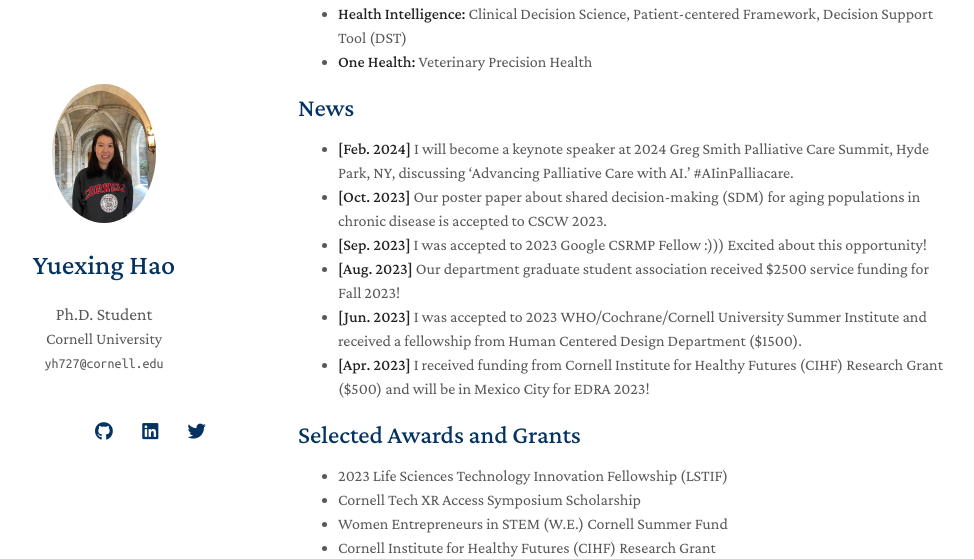
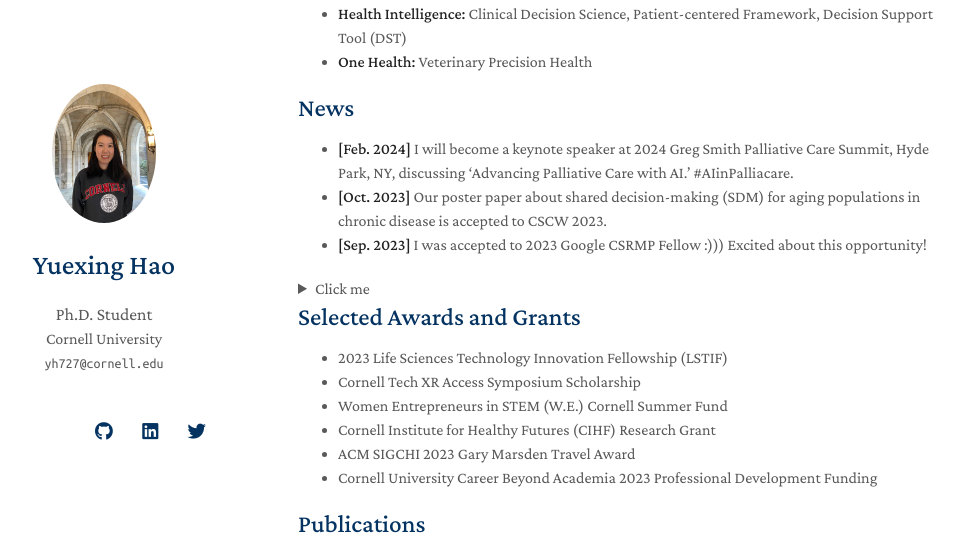
Before and after one commit to YuexingHao/Yuexing-Hao, a Jekyll site: the page built from index.md, in a window 1280 px wide and 900 px high, scrolled down 469 px, cut to the strip 0-559 px from the top of the window. Shown: the whole strip, without its empty margins (172-1146 px from the left). Built offline with Jekyll 4.4.1, drawn with Linux system fonts in a browser that asks for light colours; nearby versions of some CDN libraries; a style sheet for code colours, icons or effects is not loaded; our own code applies the rules of GitHub Pages for plain Markdown files.

Commit message:
Update index.md

```diff
--- a/index.md
+++ b/index.md
@@ -22,9 +22,15 @@ My [old personal website](https://1135100136.wixsite.com/yuexinghao) with some i
 - **[Feb. 2024]** I will become a keynote speaker at 2024 Greg Smith Palliative Care Summit, Hyde Park, NY, discussing 'Advancing Palliative Care with AI.' #AIinPalliacare.
 - **[Oct. 2023]** Our poster paper about shared decision-making (SDM) for aging populations in chronic disease is accepted to CSCW 2023.
 - **[Sep. 2023]** I was accepted to 2023 Google CSRMP Fellow :))) Excited about this opportunity!
+
+<details>
+  <summary>Click me</summary>
+
 - **[Aug. 2023]** Our department graduate student association received $2500 service funding for Fall 2023!
 - **[Jun. 2023]** I was accepted to 2023 WHO/Cochrane/Cornell University Summer Institute and received a fellowship from Human Centered Design Department ($1500).
 - **[Apr. 2023]** I received funding from Cornell Institute for Healthy Futures (CIHF) Research Grant ($500) and will be in Mexico City for EDRA 2023!
+
+</details>
 
 ## Selected Awards and Grants
 
```
